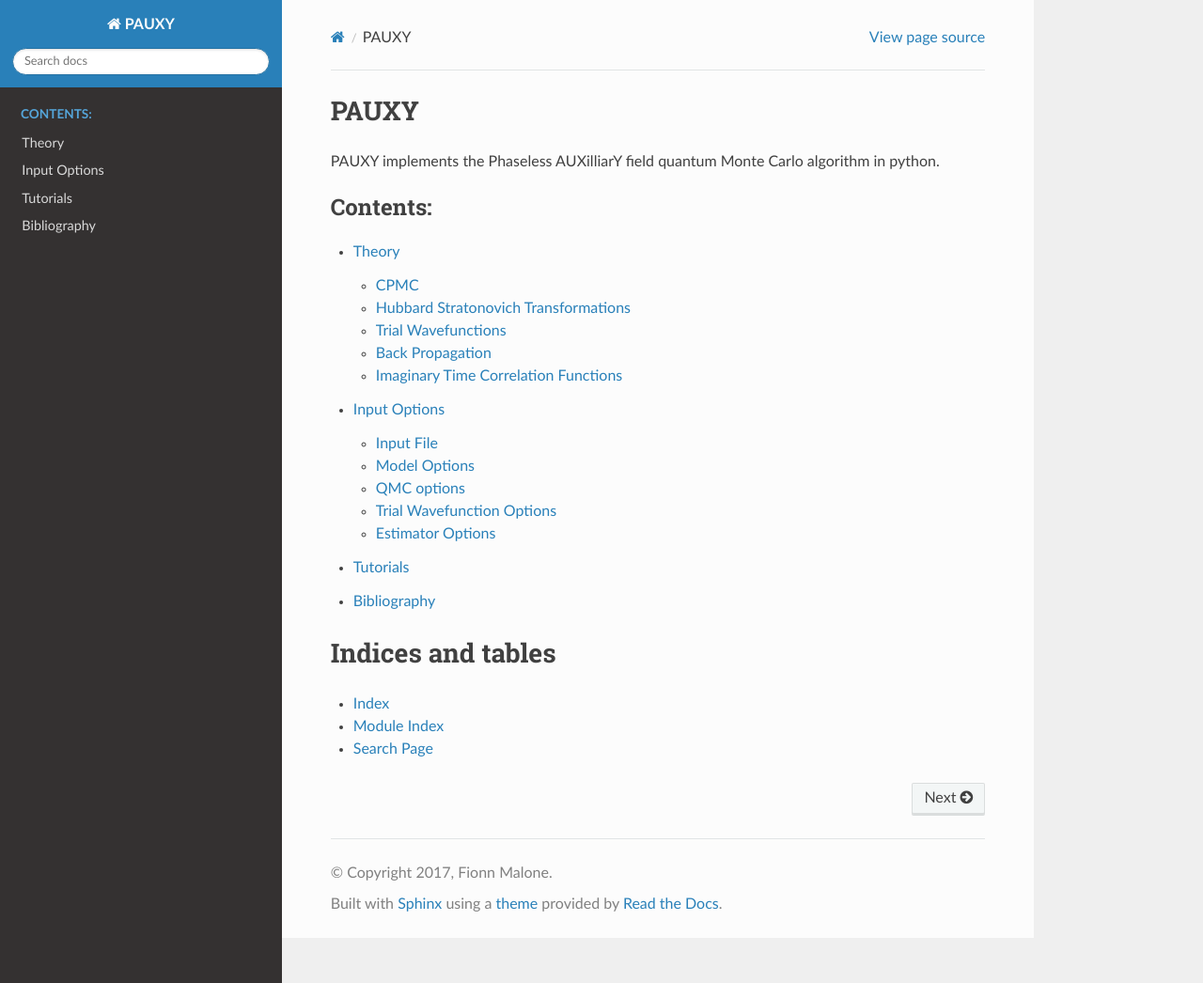
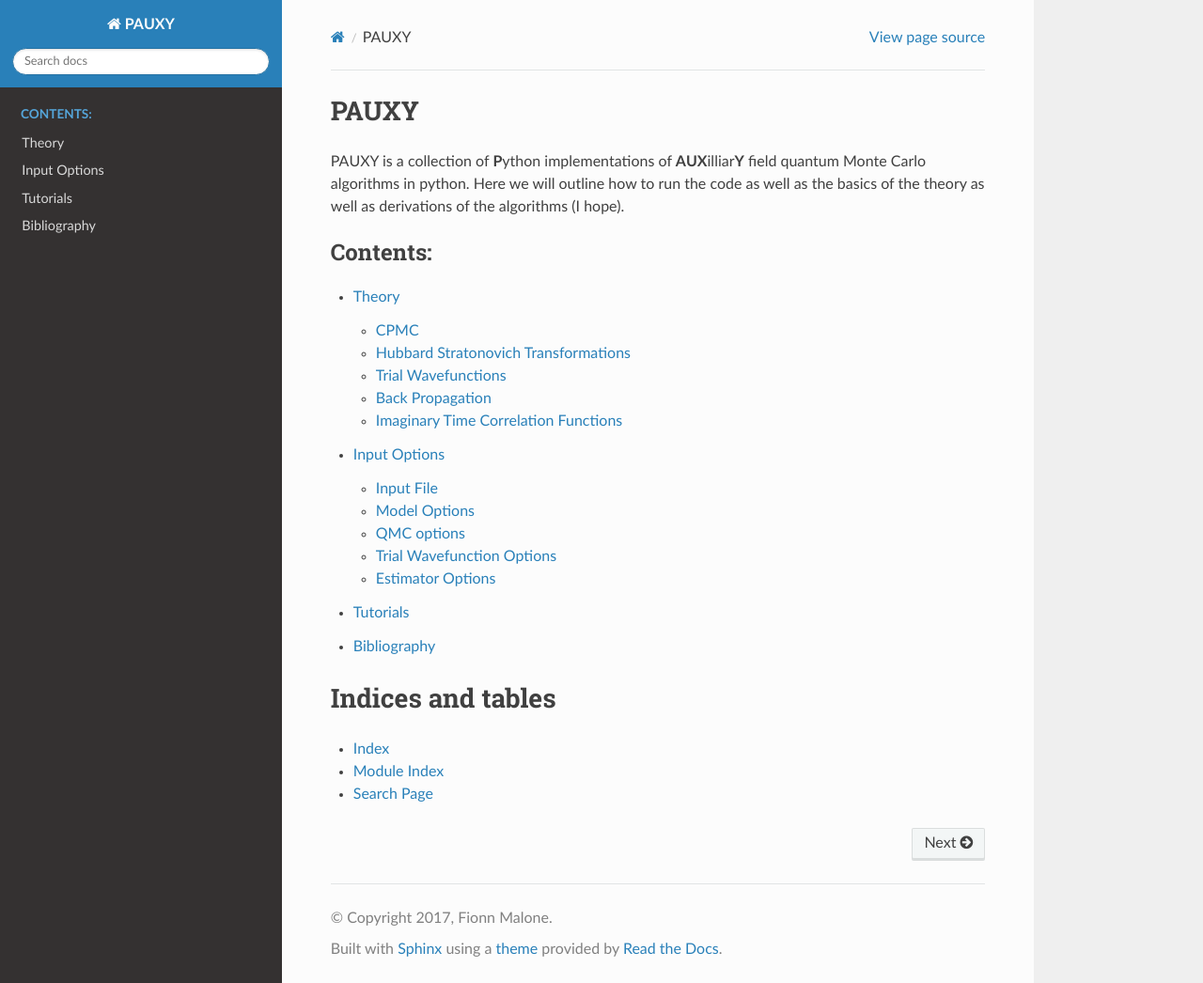
Before and after one commit to pauxy-qmc/pauxy, a Sphinx documentation site: the page built from docs/source/index.rst, in a window 1280 px wide and 1046 px high. Shown: the whole window at 94% size. Built offline with Sphinx 7.4.7 and the Read the Docs theme 2.0.0, drawn with Linux system fonts in a browser that asks for light colours.

Commit message:
Update acronym.

```diff
--- a/docs/source/index.rst
+++ b/docs/source/index.rst
@@ -6,8 +6,9 @@
 PAUXY
 =====
 
-PAUXY implements the Phaseless AUXilliarY field quantum Monte Carlo algorithm in python.
-
+PAUXY is a collection of **P**\ ython implementations of **AUX**\ illiar\ **Y** field
+quantum Monte Carlo algorithms in python. Here we will outline how to run the code as well
+as the basics of the theory as well as derivations of the algorithms (I hope).
 
 .. toctree::
    :maxdepth: 2
```
Also changed, not shown: README.rst (+11 -7 lines).
